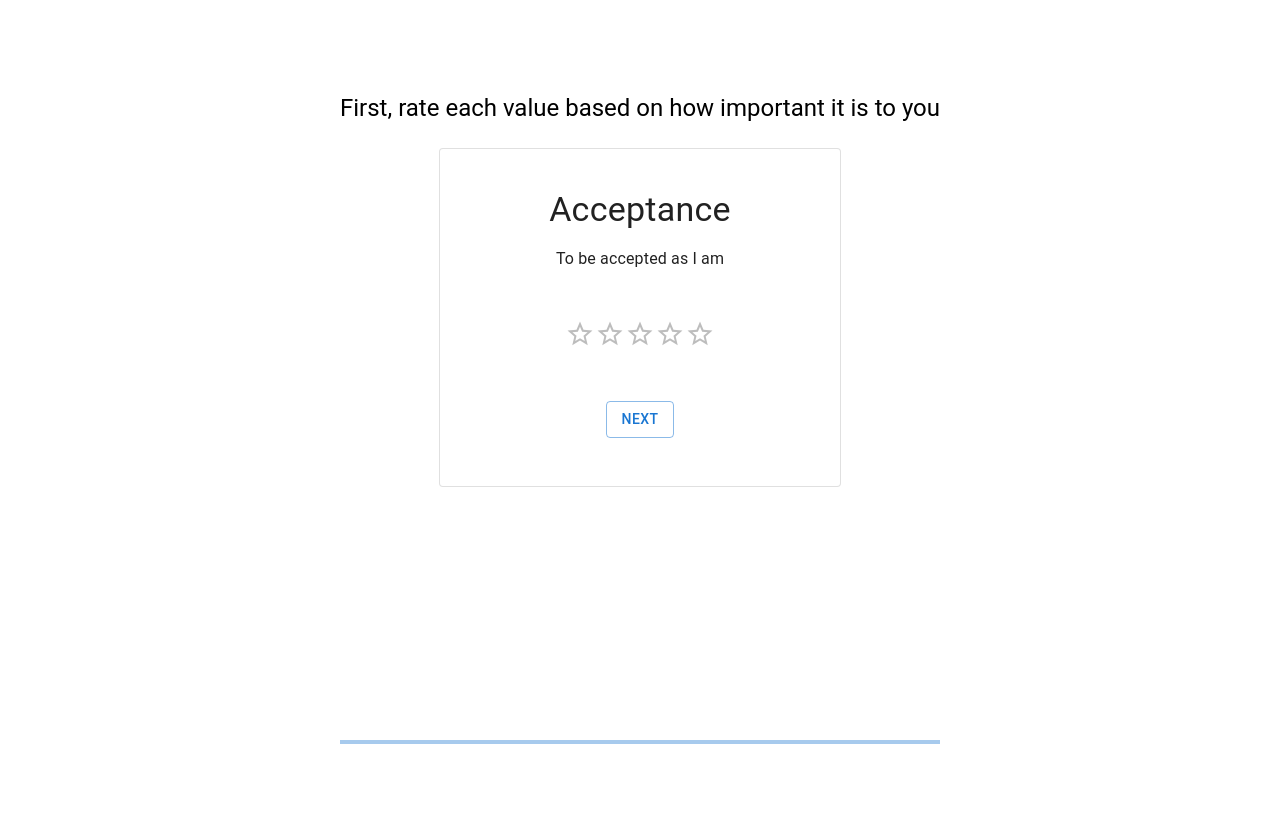
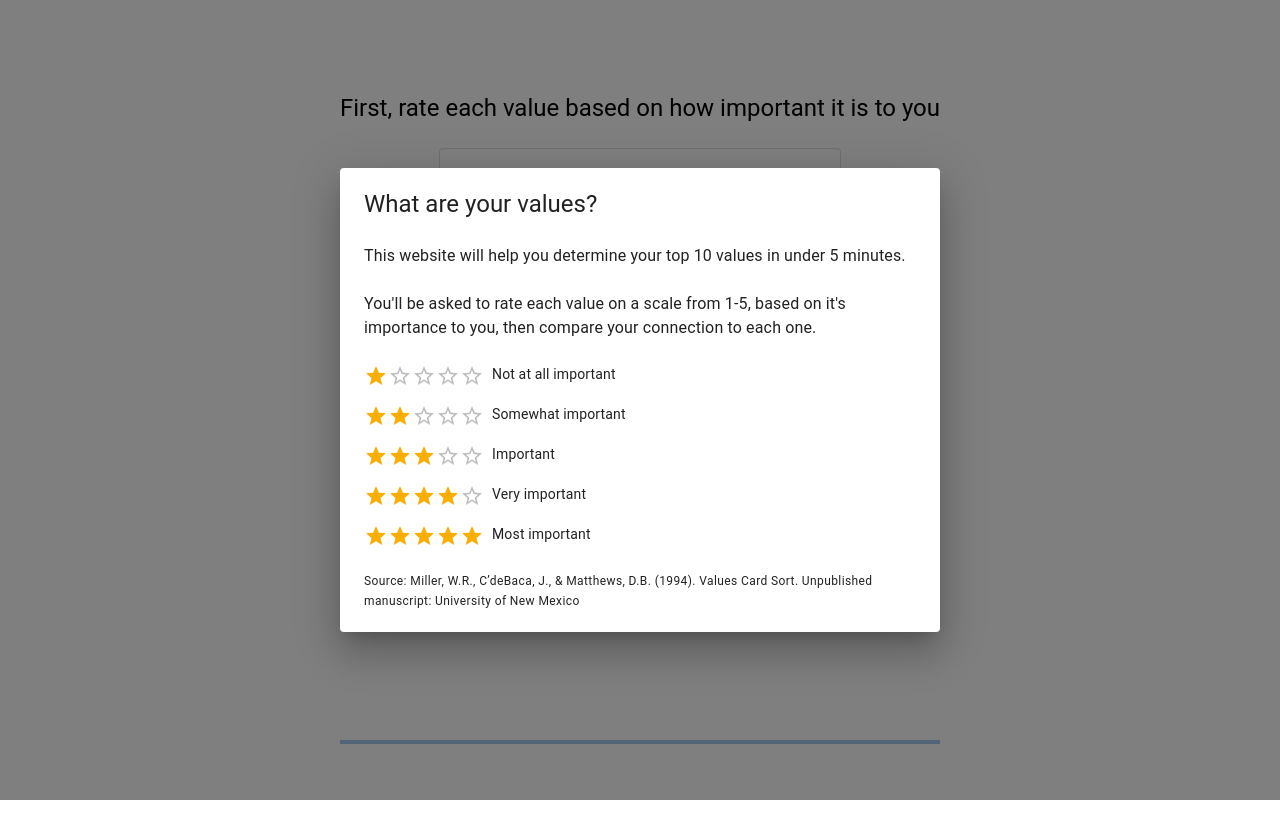
Before and after one commit to lhtreidler/values-ranking, a React (Create React App) app: page / in a window 1280 px wide. Built offline with nearby package versions, Linux system fonts and the light colour scheme; what @react-pdf/renderer would draw is missing.

Commit message:
fixed hover issues

```diff
--- a/src/App.tsx
+++ b/src/App.tsx
@@ -23,10 +23,12 @@ import {
   Grid,
   LinearProgress,
   Stack,
+  Typography,
 } from "@mui/material";
 import { RestartModal } from "./components/RestartModal";
 import { PDFDownloadLink } from "@react-pdf/renderer";
 import { ValuesPdf } from "./components/ValuesPdf";
+import { IntroModal } from "./components/IntroModal";
 
 const App = () => {
   const [scoredValues, setScoredValues] = useState<ValueScores>(initialValues);
@@ -38,6 +40,7 @@ const App = () => {
   const [progress, setProgress] = useState(0);
   const [isLoading, setIsLoading] = useState(true);
   const [restartModalOpen, setRestartModalOpen] = useState(false);
+  const [isIntroModalOpen, setIsIntroModalOpen] = useState(false);
 
   useEffect(() => {
     if (stageNumber === 1)
@@ -129,7 +132,7 @@ const App = () => {
   };
 
   const onRestart = () => {
-    setScoredValues(initialValues);
+    setScoredValues(initialValues.map((val) => ({ ...val, score: 0 })));
     setIndexesToCompare(null);
     setCurrentIndex(0);
     setStageNumber(1);
@@ -171,6 +174,11 @@ const App = () => {
       setStageNumber(storedValues.stageNumber);
       setProgress(storedValues.progress);
     }
+
+    if (!storedValues || storedValues.currentIndex === 0) {
+      setIsIntroModalOpen(true);
+    }
+
     setIsLoading(false);
   }, []);
 
@@ -191,6 +199,10 @@ const App = () => {
       minHeight="100vh"
     >
       <Grid item xs={11} sm={10} md={9} lg={7}>
+        <IntroModal
+          open={isIntroModalOpen}
+          onClose={() => setIsIntroModalOpen(false)}
+        />
         {isLoading ? (
           <CircularProgress />
         ) : (
--- /dev/null
+++ b/src/components/IntroModal.tsx
@@ -0,0 +1,47 @@
+import {
+  Box,
+  Dialog,
+  DialogContent,
+  Rating,
+  Stack,
+  Typography,
+} from "@mui/material";
+import { ratingText } from "../constants";
+
+export const IntroModal = ({
+  open,
+  onClose,
+}: {
+  open: boolean;
+  onClose: () => void;
+}) => {
+  return (
+    <Dialog open={open} onClose={onClose} sx={{ py: 2, px: 1 }}>
+      <DialogContent>
+        <Stack spacing={3}>
+          <Typography variant="h5">What are your values?</Typography>
+          <Typography variant="body1">
+            This website will help you determine your top 10 values in under 5
+            minutes.
+            <br></br>
+            <br></br>
+            You'll be asked to rate each value on a scale from 1-5, based on
+            it's importance to you, then compare your connection to each one.
+          </Typography>
+          <Stack spacing={2} direction="column">
+            {Object.entries(ratingText).map(([val, text], i) => (
+              <Stack key={i} spacing={1} direction="row">
+                <Rating value={Number(val)} />
+                <Typography variant="body2">{text}</Typography>
+              </Stack>
+            ))}
+          </Stack>
+          <Typography variant="caption">
+            Source: Miller, W.R., C’deBaca, J., & Matthews, D.B. (1994). Values
+            Card Sort. Unpublished manuscript: University of New Mexico
+          </Typography>
+        </Stack>
+      </DialogContent>
+    </Dialog>
+  );
+};
--- a/src/components/ValuesCard.tsx
+++ b/src/components/ValuesCard.tsx
@@ -3,12 +3,11 @@ import {
   Button,
   Card,
   CardContent,
-  CardHeader,
   Rating,
   Stack,
   Typography,
 } from "@mui/material";
-import { Value, ValueScore, values } from "../constants";
+import { ValueScore, ratingText, values } from "../constants";
 import { SyntheticEvent, useEffect, useState } from "react";
 
 export const ValuesCard = ({
@@ -35,17 +34,8 @@ export const ValuesCard = ({
 
   useEffect(() => {
     setRating(score);
-
-    // onNext(Math.ceil(Math.random() * 7));
+    setHover(-1);
   }, [name]);
-
-  const ratingText: Record<number, string> = {
-    1: "Not at all important",
-    2: "Somewhat important",
-    3: "Important",
-    4: "Very important",
-    5: "Most important",
-  };
 
   return (
     <Stack
--- /dev/null
+++ b/src/constants/constants.ts
@@ -0,0 +1,7 @@
+export const ratingText: Record<number, string> = {
+  1: "Not at all important",
+  2: "Somewhat important",
+  3: "Important",
+  4: "Very important",
+  5: "Most important",
+};
--- a/src/constants/index.ts
+++ b/src/constants/index.ts
@@ -1,2 +1,3 @@
-export * from './types';
-export * from './values'
+export * from "./types";
+export * from "./values";
+export * from "./constants";
--- a/src/constants/values.ts
+++ b/src/constants/values.ts
@@ -152,7 +152,7 @@ export const values1 = [
     description: "To share my innermost experience with others",
   },
   {
-    name: "JUSTCE",
+    name: "JUSTICE",
     description: "To promote equal and fair treatment for all",
   },
   {
```
